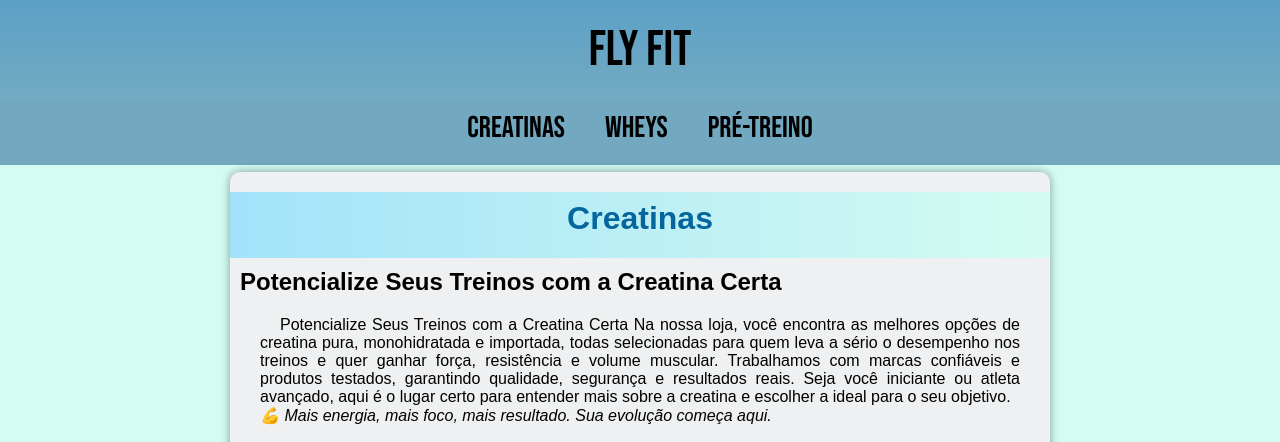
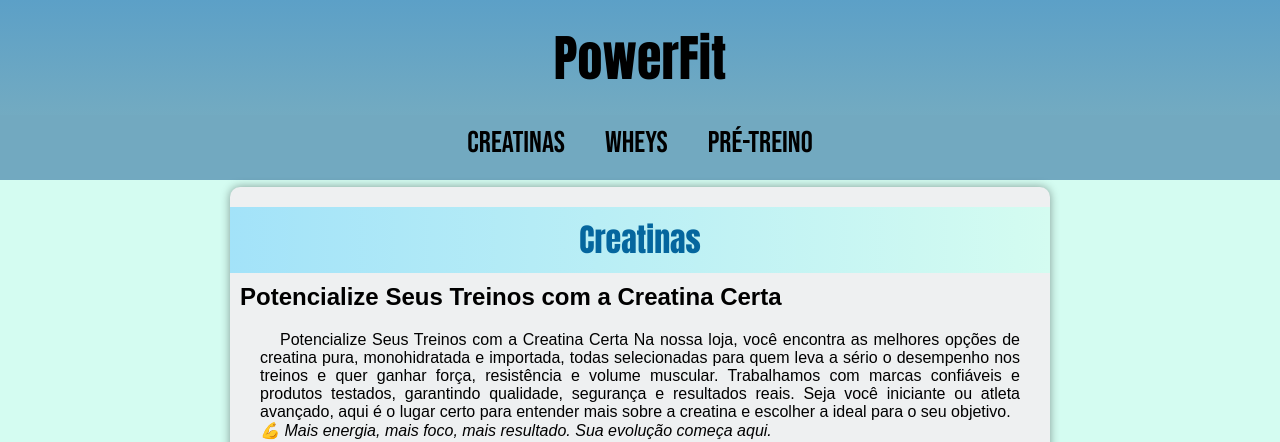
Before and after one commit to PauloGit00/Meus-projetos, a plain HTML site: page teste06/index.html in a window 1280 px wide. Shown: the top 442 px of the page. Drawn offline with Linux system fonts and the light colour scheme; grey boxes are pictures that could not be loaded.

Commit message:
mais mudancas no h1

```diff
--- a/teste06/index.html
+++ b/teste06/index.html
@@ -8,7 +8,7 @@
 </head>
 <body>
     <header class="menu">
-        <h1>FLY FIT</h1>
+        <h1>PowerFit</h1>
     </header>
 
     <nav >
@@ -57,7 +57,6 @@
     <footer>
         <p>Desenvolvido por Paulo</p>
         <p class="redes">Me siga nas redes sociais</p>
-        <img src="imagens/Design sem nome (1).png" alt="Icone instagram">
     </footer>
 
 
--- a/teste06/style.css
+++ b/teste06/style.css
@@ -27,7 +27,7 @@ header {
 }
 header h1{
     text-align: center;
-    font-family: 'Bebas neue';
+    font-family: 'anton';
     font-size: 50px;
     font-weight: normal;
 }
@@ -74,6 +74,8 @@ nav a:hover {
 }
 
 main h1{
+    font-family: 'anton';
+    font-weight: normal;
     background-image: linear-gradient(to right,#7fd0ff93, transparent);
     text-align: center;
     color: var(--cor04);
```
